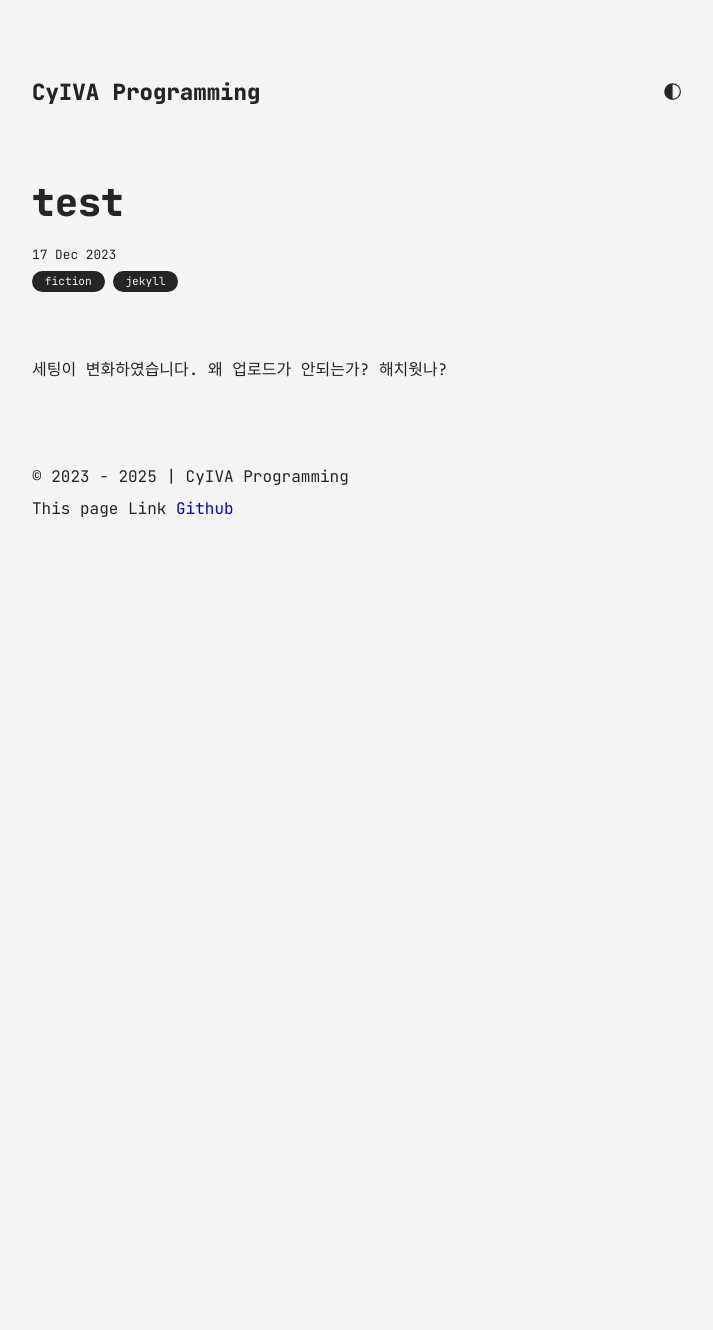
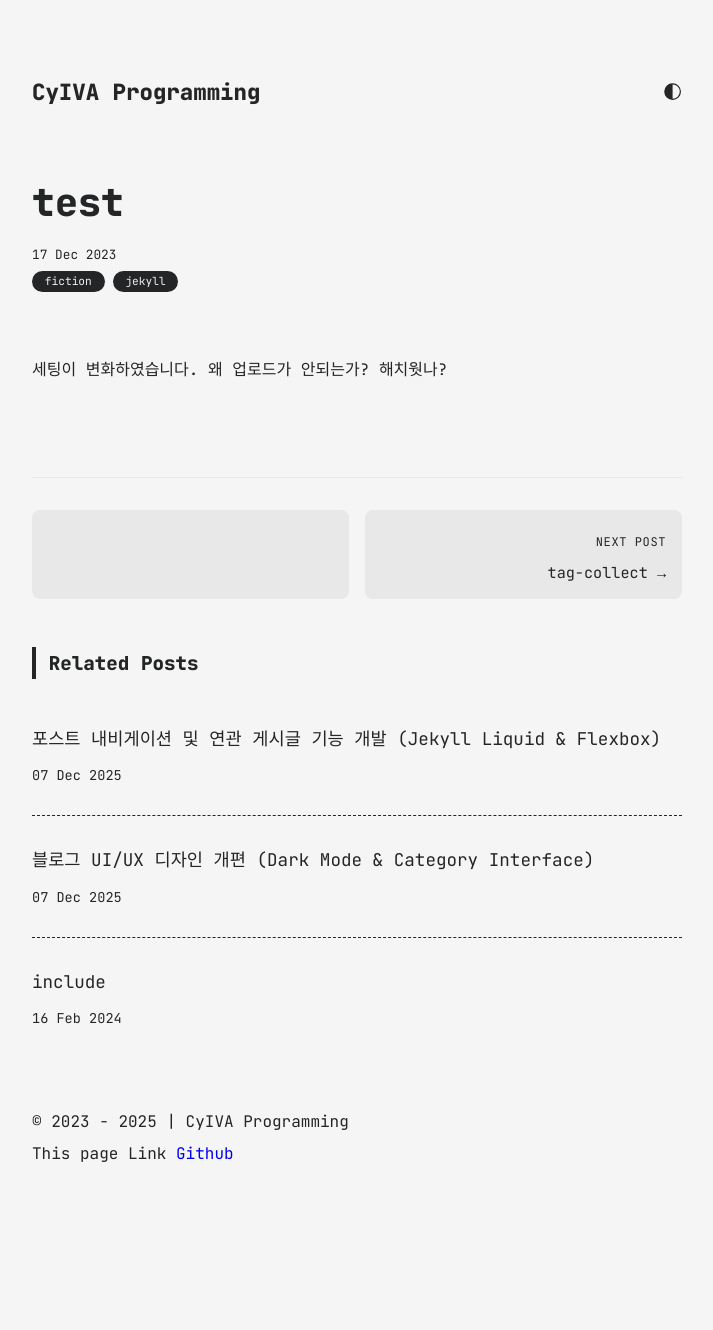
Before and after one commit to CyIVA/CyIVA.github.io, a Jekyll site: the page built from all_collections/_posts/2023-12-17-test copy.md, in a window 1280 px wide. Shown: the whole page, without its empty margins (283-996 px from the left). Built offline with Jekyll 4.4.1, drawn with Linux system fonts in a browser that asks for light colours; before the commit the page ends 900 px from its top, so only the background shows below that.

Commit message:
Revamp blog UI: dark mode, category, post navigation
Major UI/UX improvements: applied a refined dark color palette, unified and improved the category interface, and fixed the back-to-top scroll bug. Added a new post navigation component with previous/next and related posts features, updating HTML, CSS, and JS for better modularity and user experience. Updated category click logic and migrated relevant styles to the correct CSS files.

````diff
--- /dev/null
+++ b/_includes/post-nav.html
@@ -0,0 +1,50 @@
+<div class="post-nav">
+  <div class="post-nav-links">
+    {% if page.previous %}
+    <a href="{{ page.previous.url | relative_url }}" class="prev-link">
+      <div class="nav-label">Previous Post</div>
+      <div class="nav-title">← {{ page.previous.title }}</div>
+    </a>
+    {% else %}
+    <div class="prev-link disabled"></div>
+    {% endif %}
+    {% if page.next %}
+    <a href="{{ page.next.url | relative_url }}" class="next-link">
+      <div class="nav-label">Next Post</div>
+      <div class="nav-title">{{ page.next.title }} →</div>
+    </a>
+    {% else %}
+    <div class="next-link disabled"></div>
+    {% endif %}
+  </div>
+
+  <div class="related-posts">
+    <h3>Related Posts</h3>
+    <div class="related-posts-list">
+      {% assign maxRelated = 3 %}
+      {% assign maxRelatedCounter = 0 %}
+      {% for post in site.posts %}
+        {% if post.url != page.url %}
+          {% assign commonCategories = 0 %}
+          {% for category in post.categories %}
+            {% if page.categories contains category %}
+              {% assign commonCategories = commonCategories | plus: 1 %}
+            {% endif %}
+          {% endfor %}
+
+          {% if commonCategories > 0 and maxRelatedCounter < maxRelated %}
+            <a href="{{ post.url | relative_url }}" class="related-post-card inline-date">
+              <span class="related-post-title">{{ post.title }}</span>
+              <span class="related-post-date">{{ post.date | date_to_string }}</span>
+            </a>
+            {% assign maxRelatedCounter = maxRelatedCounter | plus: 1 %}
+          {% endif %}
+        {% endif %}
+      {% endfor %}
+
+      {% if maxRelatedCounter == 0 %}
+        <p class="no-related">No related posts found.</p>
+      {% endif %}
+    </div>
+  </div>
+</div>
--- a/_includes/ui.html
+++ b/_includes/ui.html
@@ -1,6 +1,6 @@
 <header>
   <script src="{{site.baseurl}}/assets/js/ui.js"></script>
   <button onclick="backToTop()" id="btn-back-to-top" title="Scroll Up">
-    <img id="angle-up" src="../assets/icons/angle-up.svg" />
+    <img id="angle-up" src="{{site.baseurl}}/assets/icons/angle-up.svg" />
   </button>
 </header>
--- a/_layouts/post.html
+++ b/_layouts/post.html
@@ -10,11 +10,12 @@
           <small class="date">{{page.date | date_to_string}}</small>
           <div class="categories">
             {% for c in page.categories %}
-            <a href="#!" class="category">{{c}}</a>
+            <a href="#!" class="category" data-category="{{c}}">{{c}}</a>
             {% endfor %}
           </div>
         </div>
         <div class="content">{{content}}</div>
+        {% include post-nav.html %}
       </section>
       {% include footer.html %}
     </main>
--- /dev/null
+++ b/all_collections/_posts/2025-12-07-blog-design-update.md
@@ -0,0 +1,72 @@
+---
+layout: post
+title: 블로그 UI/UX 디자인 개편 (Dark Mode & Category Interface)
+date: 2025-12-07
+categories: [design, css, jekyll]
+---
+
+이번 개발에서는 전반적인 블로그의 UI/UX를 개선하는 작업을 진행했다.
+주요 변경 사항은 컬러 팔레트 재정의, 카테고리 인터페이스 개선, 그리고 스크롤 버그 수정이다.
+
+### 1. Soft Modern Dark 컬러 팔레트 적용
+
+기존의 단순한 다크 모드 색상을 **60:30:10 규칙**에 기반한 'Soft Modern Dark' 테마로 변경했다.
+눈의 피로를 줄이면서도 정보의 계층이 명확히 드러나도록 조정했다.
+
+**수정된 CSS 변수 (`assets/css/common.css`):**
+
+{% highlight css %}
+@media (prefers-color-scheme: dark) {
+  :root {
+    --gray-1: #3f3f3f; /* Text Secondary */
+    --gray-2: #3a3a3c; /* Components (Cards, Buttons) */
+    --gray-3: #2c2c2e; /* Card Background */
+    --gray-4: #1c1c1e; /* Main Background */
+    --gray-5: #1c1c1e; /* ... */
+    --gray-6: #1c1c1e; /* ... */
+    --white-1: #f2f2f7; /* Text Primary */
+    --white-2: #aeaeb2; /* Borders / Accents */
+  }
+}
+{% endhighlight %}
+
+특히 `--gray-2`, `--gray-3` 등의 계조를 세분화하여 카드 UI의 깊이감을 더했다.
+
+### 2. 카테고리 UI/UX 개선
+
+기존에는 카테고리 이름과 게시글 개수(Count)가 서로 분리된 형태(`a` 태그와 `div` 태그)로 존재하여 시각적으로 이질감이 있었고, 클릭 시 정확한 필터링에 방해가 되는 요소가 있었다.
+
+이를 하나의 `<a>` 태그 안으로 통합하고, `span`을 이용해 개수를 표시하도록 HTML 구조를 변경했다.
+
+**변경 전:**
+```html
+<a href="#!" class="category">{{c}}</a>
+<div id="{{c}}" class="category_count">()</div>
+```
+
+**변경 후:**
+```html
+<a href="#!" class="category" data-category="{{c}}">
+  {{c}} <span id="count-{{c}}" class="category_count"></span>
+</a>
+```
+
+또한 CSS에서 `.category_count`의 `display: block` 속성을 `inline`으로 변경하고 불필요한 배경색을 제거하여, 텍스트와 자연스럽게 어우러지도록 수정했다.
+
+### 3. Back-to-Top 스크롤 버그 수정
+
+우측 하단의 'Top' 버튼을 누를 때 발생하던 스크롤 잠김(locking) 현상을 수정했다.
+기존의 재귀적인 `requestAnimationFrame` 방식은 스크롤 이벤트를 과도하게 점유하는 문제가 있어, 최신 브라우저 API인 `window.scrollTo`의 `behavior: 'smooth'` 옵션을 사용하는 방식으로 간소화했다.
+
+**수정된 JS (`assets/js/ui.js`):**
+
+{% highlight javascript %}
+function backToTop() {
+  window.scrollTo({
+    top: 0,
+    behavior: "smooth",
+  });
+}
+{% endhighlight %}
+
+이로써 훨씬 부드럽고 가벼운 스크롤 경험을 제공하게 되었다.
--- /dev/null
+++ b/all_collections/_posts/2025-12-07-post-navigation-dev.md
@@ -0,0 +1,60 @@
+---
+layout: post
+title: 포스트 내비게이션 및 연관 게시글 기능 개발 (Jekyll Liquid & Flexbox)
+date: 2025-12-07
+categories: [dev, jekyll, css]
+---
+
+블로그 방문자가 현재 글을 다 읽은 후, 자연스럽게 이전/다음 글로 이동하거나 관련된 다른 글을 탐색할 수 있도록 내비게이션 기능을 구현했다.
+`_includes/post-nav.html`이라는 별도 컴포넌트를 생성하여 모듈화하였으며, **Prev/Next 내비게이션**과 **Related Posts** 영역으로 구성된다.
+
+### 1. Prev/Next Navigation
+
+Jekyll의 `page.previous`와 `page.next` 변수를 활용하여 시계열 순서로 인접한 포스트를 링크했다.
+
+**초기 디자인 (계단식):**
+처음에는 `Prev`는 왼쪽, `Next`는 오른쪽에 배치하되 수직으로 쌓이는 '계단식' 레이아웃을 시도했다. `align-self`와 `margin: auto`를 적절히 활용하여 배치했으나, 최종적으로는 공간 효율성과 직관성을 고려하여 **수평(Row) 배치**로 변경하였다.
+
+**최종 디자인 (Horizontal Flex Row):**
+
+{% highlight css %}
+.post-nav-links {
+  display: flex !important;
+  flex-direction: row !important; /* 가로 배치 */
+  justify-content: space-between;
+  gap: 1rem;
+}
+
+.post-nav-links a {
+  flex: 1; /* 균등 분할 */
+  /* ... */
+}
+{% endhighlight %}
+
+또한 **Light Mode**에서 기본 회색 배경이 너무 어두워 글씨가 잘 안 보이는 문제를 해결하기 위해, 미디어 쿼리를 이용해 밝은 테마일 때만 배경색을 밝은 회색(`#d1d1d6`)으로 오버라이딩하는 처리를 추가했다.
+
+### 2. Related Posts (연관 게시글)
+
+현재 포스트의 카테고리(`page.categories`)와 일치하는 다른 포스트를 찾아 최대 3개까지 추천하는 로직을 구현했다. Liquid 문법의 한계로 인해 루프를 돌며 카운팅하는 방식을 사용했다.
+
+**Liquid 구현 로직:**
+1. 현재 글은 제외 (`if post.url != page.url`)
+2. 공통 카테고리 개수 확인 (`commonCategories > 0`)
+3. 최대 3개까지만 출력 (`maxRelatedCounter < 3`)
+
+**UI 디자인:**
+초기에는 카드 형태의 그리드 뷰였으나, 가독성을 높이기 위해 **수직 리스트 뷰**로 변경했다.
+각 항목은 `[제목] / [날짜]` 형식으로 한 줄에 깔끔하게 표시되며, 항목 간 점선(Dashed Border)으로 은은하게 구분감을 주었다.
+
+{% highlight html %}
+<a href="{{ post.url | relative_url }}" class="related-post-card inline-date">
+  <span class="related-post-title">
+    {{ post.title }} / <span class="related-post-date">{{ post.date | date_to_string }}</span>
+  </span>
+</a>
+{% endhighlight %}
+
+### 3. CSS 파일 분리 이슈
+
+작업 도중 스타일이 적용되지 않는 문제가 발생했는데, 원인은 `_layouts/post.html`에서는 `blog.css`가 아닌 `post.css`를 로드하고 있었으나, 정작 스타일 코드는 `blog.css`에 작성했기 때문이었다.
+이를 확인하고 모든 내비게이션 관련 스타일을 `assets/css/post.css`로 이관하여 해결했다.
--- a/assets/css/common.css
+++ b/assets/css/common.css
@@ -26,13 +26,13 @@
 @media (prefers-color-scheme: dark) {
   :root {
     --gray-1: #3f3f3f;
-    --gray-2: #32353a;
-    --gray-3: #25282c;
-    --gray-4: #151618;
-    --gray-5: #151618;
-    --gray-6: #111111;
-    --white-1: #eeeeee;
-    --white-2: #a9abb3;
+    --gray-2: #3a3a3c;
+    --gray-3: #2c2c2e;
+    --gray-4: #1c1c1e;
+    --gray-5: #1c1c1e;
+    --gray-6: #1c1c1e;
+    --white-1: #f2f2f7;
+    --white-2: #aeaeb2;
   }
 }
 
@@ -50,13 +50,13 @@
 
 [data-theme="dark"] {
   --gray-1: #3f3f3f;
-  --gray-2: #32353a;
-  --gray-3: #25282c;
-  --gray-4: #151618;
-  --gray-5: #151618;
-  --gray-6: #111111;
-  --white-1: #eeeeee;
-  --white-2: #a9abb3;
+  --gray-2: #3a3a3c;
+  --gray-3: #2c2c2e;
+  --gray-4: #1c1c1e;
+  --gray-5: #1c1c1e;
+  --gray-6: #1c1c1e;
+  --white-1: #f2f2f7;
+  --white-2: #aeaeb2;
 }
 
 #category-modal-bg {
--- a/assets/css/post.css
+++ b/assets/css/post.css
@@ -258,3 +258,134 @@ main {
     padding: 1.5rem;
   }
 }
+
+/* Post Navigation */
+.post-nav {
+  margin-top: 4rem;
+  padding-top: 2rem;
+  border-top: 1px solid var(--gray-3);
+  width: 100%;
+}
+
+.post-nav-links {
+  display: flex !important;
+  flex-direction: row !important;
+  justify-content: space-between;
+  gap: 1rem;
+  margin-bottom: 3rem;
+  width: 100%;
+}
+
+.post-nav-links a,
+.post-nav-links .disabled {
+  flex: 1;
+  padding: 1rem;
+  background: var(--gray-3);
+  border-radius: 8px;
+  transition: background 0.2s ease;
+  display: flex;
+  flex-direction: column;
+}
+
+.post-nav-links .prev-link {
+  text-align: left;
+}
+
+.post-nav-links .next-link {
+  text-align: right;
+  align-items: flex-end;
+}
+
+/* Hover States - Mode Specific */
+.post-nav-links a:hover {
+  background: var(--gray-2); /* Default (Dark Mode fallbacks included in var) */
+}
+
+/* Explicit Light Mode Override */
+@media (prefers-color-scheme: light) {
+  .post-nav-links a:hover {
+    background: #d1d1d6;
+  }
+}
+
+[data-theme="light"] {
+  .post-nav-links a:hover {
+    background: #d1d1d6;
+  }
+}
+
+/* Explicit Dark Mode Override (Restoring previous behavior if vars changed) */
+[data-theme="dark"] {
+  .post-nav-links a:hover {
+    background: var(--gray-2);
+  }
+}
+
+.post-nav-links .nav-label {
+  font-size: 0.75rem;
+  color: var(--white-2);
+  margin-bottom: 0.3rem;
+  text-transform: uppercase;
+  letter-spacing: 0.05em;
+}
+
+.post-nav-links .nav-title {
+  font-size: 0.95rem;
+  color: var(--white-1);
+  font-weight: 500;
+  line-height: 1.3;
+}
+
+/* Related Posts */
+.related-posts h3 {
+  font-size: 1.2rem;
+  color: var(--white-1);
+  margin-bottom: 3rem;
+  border-left: 4px solid var(--white-2);
+  padding-left: 0.8rem;
+}
+
+.related-posts-list {
+  display: flex;
+  flex-direction: column;
+  gap: 2rem;
+}
+
+.related-post-card {
+  padding-bottom: 1.5rem;
+  border-bottom: 1px dashed var(--white-2);
+  display: block;
+  text-decoration: none;
+  transition: all 0.2s ease;
+}
+
+.related-post-card:last-child {
+  border-bottom: none;
+}
+
+.related-post-card:hover {
+  padding-left: 1rem;
+  border-color: var(--white-1);
+}
+
+.related-post-title {
+  color: var(--white-1);
+  font-size: 1.1rem;
+  line-height: 1.4;
+  font-weight: normal;
+  display: block; /* Force new line */
+  margin-bottom: 0.5rem; /* Add space between title and date */
+}
+
+.related-post-date {
+  color: var(--white-2);
+  font-size: 0.85rem;
+  display: block; /* Force new line */
+  margin-left: 0; /* Remove left margin since it is now on a new line */
+}
+
+.no-related {
+  color: var(--white-2);
+  font-style: italic;
+  font-size: 0.9rem;
+}
--- a/assets/js/categories.js
+++ b/assets/js/categories.js
@@ -8,7 +8,8 @@ const categories = { {% for category in site.categories %}{% capture category_na
 window.onload = function () {
   document.querySelectorAll(".category").forEach((category) => {
     category.addEventListener("click", function (e) {
-      const posts = categories[e.target.innerText.replace(" ","_")];
+      const categoryName = e.currentTarget.dataset.category;
+      const posts = categories[categoryName.replace(" ", "_")];
       let html = ``
       posts.forEach(post=>{
         html += `
@@ -18,7 +19,7 @@ window.onload = function () {
         </a>
         `
       })
-      document.querySelector("#category-modal-title").innerText = e.target.innerText;
+      document.querySelector("#category-modal-title").innerText = categoryName;
       document.querySelector("#category-modal-content").innerHTML = html;
       document.querySelector("#category-modal-bg").classList.toggle("open");
       document.querySelector("#category-modal").classList.toggle("open");
--- a/assets/js/ui.js
+++ b/assets/js/ui.js
@@ -13,12 +13,8 @@ window.addEventListener("scroll", () => {
 
 // 클릭 시 페이지 맨 위로 스크롤 (애니메이션 효과 추가)
 function backToTop() {
-  const position =
-    document.documentElement.scrollTop || document.body.scrollTop;
-  if (position) {
-    window.requestAnimationFrame(() => {
-      window.scrollTo(0, position - position / 10);
-      backToTop();
-    });
-  }
+  window.scrollTo({
+    top: 0,
+    behavior: "smooth",
+  });
 }
````
Also changed, not shown: _includes/blog-tag-list.html (+4 -3 lines), assets/css/blog.css (+9 -8 lines), .agent/rules/cyiva-github-io--dev-rule.md (added).
